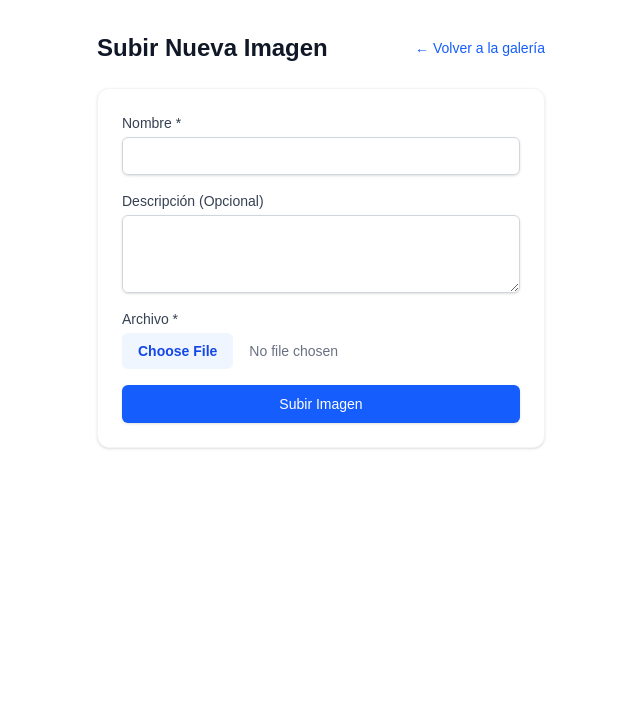
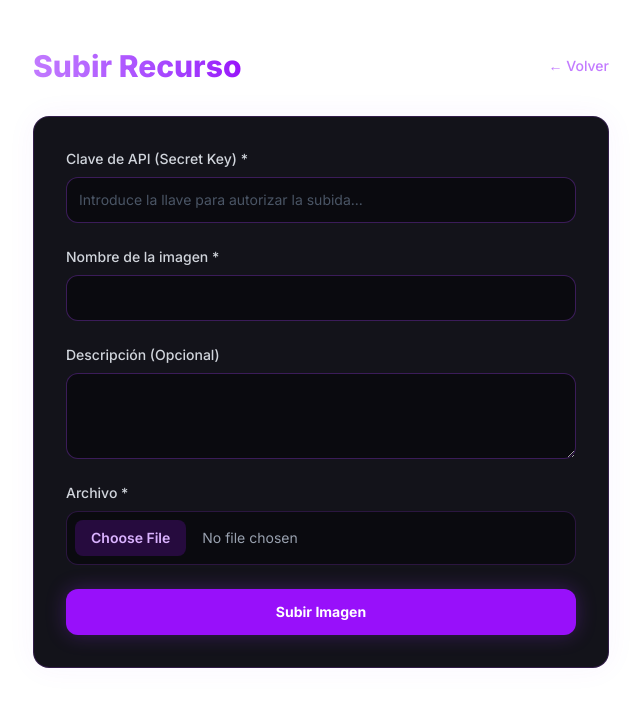
Before and after one commit to Cris-689/api-frontend, a Next.js app: page /upload in a window 1280 px wide. Shown: the top 706 px of the page, without its empty margins (319-959 px from the left). Built offline with nearby package versions, Linux system fonts and the light colour scheme.

Commit message:
HAy macarrera

```diff
--- a/actions/image.actions.ts
+++ b/actions/image.actions.ts
@@ -10,16 +10,19 @@ export async function uploadImageAction(prevState: UploadState, formData: FormDa
   try {
     const file = formData.get('file') as File | null;
     const nombre = formData.get('nombre') as string | null;
+    const apiKeyForm = formData.get('apiKey') as string | null;
 
     if (!file || file.size === 0 || !nombre) {
       return { success: false, error: 'El archivo y el nombre son obligatorios.' };
     }
 
     const apiUrl = `${process.env.NEXT_PUBLIC_API_URL || 'https://api.uzbuzbiz.es'}/images/upload`;
-    const apiKey = process.env.UPLOAD_API_KEY;
+
+    // Usamos la clave del formulario, o caemos al entorno si está configurada
+    const apiKey = apiKeyForm || process.env.UPLOAD_API_KEY;
 
     if (!apiKey) {
-      throw new Error('API Key no configurada en el servidor.');
+      return { success: false, error: 'Debes proporcionar una Clave de API para subir archivos.' };
     }
 
     const response = await fetch(apiUrl, {
@@ -32,7 +35,7 @@ export async function uploadImageAction(prevState: UploadState, formData: FormDa
 
     if (!response.ok) {
       const errorData = await response.json().catch(() => null);
-      throw new Error(errorData?.message || 'Error al subir la imagen al backend');
+      throw new Error(errorData?.message || 'Error al subir la imagen (¿Clave incorrecta?)');
     }
 
     const data = await response.json();
--- a/app/galeria/loading.tsx
+++ b/app/galeria/loading.tsx
@@ -1,10 +1,10 @@
 export default function LoadingGaleria() {
   return (
-    <div className="container mx-auto px-4 py-8 max-w-7xl animate-pulse">
-      <div className="h-10 bg-gray-200 rounded w-48 mb-8"></div>
-      <div className="grid grid-cols-2 md:grid-cols-3 lg:grid-cols-4 gap-6">
-        {[1, 2, 3, 4].map((i) => (
-          <div key={i} className="aspect-square bg-gray-200 rounded-xl"></div>
+    <div className="container mx-auto px-4 py-12 max-w-7xl animate-pulse">
+      <div className="h-12 bg-[#13131a] border border-purple-900/30 rounded-xl w-64 mb-12"></div>
+      <div className="grid grid-cols-1 sm:grid-cols-2 md:grid-cols-3 lg:grid-cols-4 gap-6">
+        {[1, 2, 3, 4, 5, 6, 7, 8].map((i) => (
+          <div key={i} className="aspect-square bg-[#13131a] border border-purple-900/30 rounded-xl"></div>
         ))}
       </div>
     </div>
--- a/app/galeria/page.tsx
+++ b/app/galeria/page.tsx
@@ -1,7 +1,6 @@
 import Image from 'next/image';
 import Link from 'next/link';
 
-// Asegúrate de que el backend exponga esta misma estructura
 interface ImageMetadata {
   id: number;
   nombre: string;
@@ -21,35 +20,42 @@ export default async function GaleriaPage() {
   const images = await getImages();
 
   return (
-    <div className="container mx-auto px-4 py-8 max-w-7xl">
-      <div className="flex justify-between items-center mb-8">
-        <h1 className="text-3xl font-bold text-gray-900">Galería</h1>
+    <div className="container mx-auto px-4 py-12 max-w-7xl relative">
+      <div className="flex flex-col sm:flex-row justify-between items-start sm:items-center gap-4 mb-12">
+        <div>
+          <h1 className="text-4xl font-extrabold text-transparent bg-clip-text bg-gradient-to-r from-purple-400 to-purple-600">Galería</h1>
+          <p className="text-gray-400 mt-2">Recursos visuales almacenados en el backend.</p>
+        </div>
         <Link
           href="/upload"
-          className="bg-blue-600 hover:bg-blue-700 text-white px-4 py-2 rounded-lg text-sm font-semibold shadow-sm"
+          className="bg-purple-600 hover:bg-purple-500 text-white px-6 py-3 rounded-xl text-sm font-bold shadow-[0_0_20px_rgba(147,51,234,0.3)] transition-all transform hover:-translate-y-1"
         >
           + Nueva Imagen
         </Link>
       </div>
 
       {images.length === 0 ? (
-        <p className="text-center text-gray-500 py-12">No hay imágenes. Sube la primera.</p>
+        <div className="text-center py-20 border border-dashed border-purple-500/30 bg-[#13131a] rounded-2xl">
+          <p className="text-gray-400">No hay imágenes. Sube la primera para iluminar este espacio.</p>
+        </div>
       ) : (
-        <div className="grid grid-cols-2 md:grid-cols-3 lg:grid-cols-4 gap-6">
+        <div className="grid grid-cols-1 sm:grid-cols-2 md:grid-cols-3 lg:grid-cols-4 gap-6">
           {images.map((img) => (
-            <div key={img.id} className="bg-white rounded-xl shadow-sm border border-gray-100 overflow-hidden group">
-              <div className="relative aspect-square w-full bg-gray-100">
+            <div key={img.id} className="bg-[#13131a] rounded-xl border border-purple-500/20 hover:border-purple-500/60 overflow-hidden group hover:shadow-[0_0_30px_rgba(147,51,234,0.15)] transition-all duration-300">
+              <div className="relative aspect-square w-full bg-[#0a0a0f] overflow-hidden">
                 <Image
                   src={`https://api.uzbuzbiz.es/images/${img.id}`}
                   alt={img.nombre}
                   fill
-                  sizes="(max-width: 768px) 50vw, 25vw"
-                  className="object-cover group-hover:scale-105 transition-transform duration-300"
+                  sizes="(max-width: 640px) 100vw, (max-width: 768px) 50vw, (max-width: 1024px) 33vw, 25vw"
+                  className="object-cover group-hover:scale-110 transition-transform duration-500"
+                  loading="lazy"
                 />
+                <div className="absolute inset-0 bg-gradient-to-t from-[#13131a] via-transparent to-transparent opacity-0 group-hover:opacity-100 transition-opacity duration-300"></div>
               </div>
-              <div className="p-4">
-                <p className="font-semibold text-gray-800 truncate">{img.nombre}</p>
-                <p className="text-xs text-gray-500 truncate mt-1">{img.filename}</p>
+              <div className="p-5">
+                <p className="font-bold text-gray-100 truncate">{img.nombre}</p>
+                <p className="text-xs text-purple-400/70 truncate mt-1">{img.filename}</p>
               </div>
             </div>
           ))}
--- a/app/layout.tsx
+++ b/app/layout.tsx
@@ -1,33 +1,24 @@
-import type { Metadata } from "next";
-import { Geist, Geist_Mono } from "next/font/google";
-import "./globals.css";
+import './globals.css';
+import { Inter } from 'next/font/google';
 
-const geistSans = Geist({
-  variable: "--font-geist-sans",
-  subsets: ["latin"],
-});
+const inter = Inter({ subsets: ['latin'] });
 
-const geistMono = Geist_Mono({
-  variable: "--font-geist-mono",
-  subsets: ["latin"],
-});
-
-export const metadata: Metadata = {
-  title: "Create Next App",
-  description: "Generated by create next app",
+export const metadata = {
+  title: 'Panel de Imágenes',
+  description: 'Gestor inmutable de recursos visuales',
 };
 
 export default function RootLayout({
   children,
-}: Readonly<{
+}: {
   children: React.ReactNode;
-}>) {
+}) {
   return (
-    <html
-      lang="en"
-      className={`${geistSans.variable} ${geistMono.variable} h-full antialiased`}
-    >
-      <body className="min-h-full flex flex-col">{children}</body>
+    <html lang="es">
+      {/* Aplicamos el fondo oscuro y texto claro a nivel global */}
+      <body className={`${inter.className} bg-[#0a0a0f] text-gray-100 min-h-screen antialiased`}>
+        {children}
+      </body>
     </html>
   );
 }
--- a/app/login/page.tsx
+++ b/app/login/page.tsx
@@ -3,18 +3,21 @@ import { Suspense } from 'react';
 
 export default function LoginPage() {
   return (
-    <div className="min-h-screen flex items-center justify-center bg-gray-50 py-12 px-4 sm:px-6 lg:px-8">
-      <div className="max-w-md w-full space-y-8 bg-white p-8 rounded-2xl shadow-sm border border-gray-100">
+    <div className="min-h-screen flex items-center justify-center relative overflow-hidden p-4">
+      {/* Brillos decorativos */}
+      <div className="absolute top-1/4 left-1/4 w-96 h-96 bg-purple-900/20 rounded-full blur-[100px] -z-10"></div>
+      <div className="absolute bottom-1/4 right-1/4 w-96 h-96 bg-purple-800/10 rounded-full blur-[100px] -z-10"></div>
+
+      <div className="max-w-md w-full space-y-8 bg-[#13131a] p-8 rounded-2xl border border-purple-500/20 shadow-[0_0_40px_rgba(147,51,234,0.1)] z-10">
         <div>
-          <h2 className="mt-6 text-center text-3xl font-extrabold text-gray-900">
+          <h2 className="mt-2 text-center text-3xl font-extrabold text-transparent bg-clip-text bg-gradient-to-r from-purple-400 to-purple-600">
             Acceso al Sistema
           </h2>
-          <p className="mt-2 text-center text-sm text-gray-600">
-            Plataforma de gestión inmutable
+          <p className="mt-2 text-center text-sm text-gray-400">
+            Autorización requerida por el clúster
           </p>
         </div>
-        {/* Usamos Suspense porque LoginForm consumirá useSearchParams() */}
-        <Suspense fallback={<div className="text-center text-sm text-gray-500">Cargando...</div>}>
+        <Suspense fallback={<div className="text-center text-sm text-purple-400 animate-pulse">Cargando seguridad...</div>}>
           <LoginForm />
         </Suspense>
       </div>
--- a/app/upload/page.tsx
+++ b/app/upload/page.tsx
@@ -3,16 +3,14 @@ import Link from 'next/link';
 
 export default function UploadPage() {
   return (
-    <div className="container mx-auto px-4 py-8">
-      <div className="max-w-md mx-auto">
-        <div className="flex items-center justify-between mb-6">
-          <h1 className="text-2xl font-bold text-gray-900">Subir Nueva Imagen</h1>
-          <Link href="/galeria" className="text-sm font-medium text-blue-600 hover:text-blue-500">
-            &larr; Volver a la galería
+    <div className="container mx-auto px-4 py-12">
+      <div className="max-w-xl mx-auto">
+        <div className="flex items-center justify-between mb-8">
+          <h1 className="text-3xl font-extrabold text-transparent bg-clip-text bg-gradient-to-r from-purple-400 to-purple-600">Subir Recurso</h1>
+          <Link href="/galeria" className="text-sm font-medium text-purple-400 hover:text-purple-300 transition-colors">
+            &larr; Volver
           </Link>
         </div>
-
-        {/* Aquí inyectamos el Client Component que maneja el FormData y la Server Action */}
         <UploadImageForm />
       </div>
     </div>
--- a/components/forms/LoginForm.tsx
+++ b/components/forms/LoginForm.tsx
@@ -4,24 +4,17 @@ import { useActionState } from 'react';
 import { useSearchParams } from 'next/navigation';
 import { loginAction } from '@/actions/auth.actions';
 
-const initialState = {
-  success: false,
-  error: '',
-};
+const initialState = { success: false, error: '' };
 
 export default function LoginForm() {
   const searchParams = useSearchParams();
   const callbackUrl = searchParams.get('callbackUrl') || '/galeria';
-
-  // React 19: useActionState maneja el estado, la mutación y la transición (isPending)
   const [state, formAction, isPending] = useActionState(loginAction, initialState);
 
   return (
-    // Ya no usamos onSubmit, inyectamos la action directamente en el form
     <form action={formAction} className="mt-8 space-y-6">
       <input type="hidden" name="callbackUrl" value={callbackUrl} />
 
-      <div className="rounded-md shadow-sm -space-y-px">
       <div>
         <label htmlFor="password" className="sr-only">Contraseña</label>
         <input
@@ -29,22 +22,24 @@ export default function LoginForm() {
           name="password"
           type="password"
           required
-            className="appearance-none rounded relative block w-full px-3 py-2 border border-gray-300 placeholder-gray-500 text-gray-900 focus:outline-none focus:ring-blue-500 focus:border-blue-500 focus:z-10 sm:text-sm"
-            placeholder="Contraseña de acceso"
+          className="appearance-none rounded-xl relative block w-full px-4 py-3 bg-[#0a0a0f] border border-purple-500/30 placeholder-gray-500 text-gray-100 focus:outline-none focus:ring-2 focus:ring-purple-500 focus:border-transparent transition-all"
+          placeholder="Contraseña de acceso..."
         />
       </div>
-      </div>
 
-      {/* Mostramos el error si el server action falló */}
-      {state?.error && <p className="text-red-500 text-sm font-medium">{state.error}</p>}
+      {state?.error && (
+        <p className="text-red-400 text-sm font-medium text-center bg-red-900/20 py-2 rounded-lg border border-red-500/20">
+          {state.error}
+        </p>
+      )}
 
       <div>
         <button
           type="submit"
           disabled={isPending}
-          className="group relative w-full flex justify-center py-2 px-4 border border-transparent text-sm font-medium rounded-md text-white bg-gray-900 hover:bg-black focus:outline-none focus:ring-2 focus:ring-offset-2 focus:ring-gray-900 disabled:opacity-50"
+          className="w-full flex justify-center py-3 px-4 border border-transparent text-sm font-bold rounded-xl text-white bg-purple-600 hover:bg-purple-500 shadow-[0_0_20px_rgba(147,51,234,0.3)] hover:shadow-[0_0_25px_rgba(147,51,234,0.5)] focus:outline-none focus:ring-2 focus:ring-offset-2 focus:ring-offset-[#0a0a0f] focus:ring-purple-500 transition-all disabled:opacity-50 disabled:cursor-not-allowed"
         >
-          {isPending ? 'Verificando...' : 'Entrar'}
+          {isPending ? 'Verificando credenciales...' : 'Entrar'}
         </button>
       </div>
     </form>
--- a/components/forms/UploadImageForm.tsx
+++ b/components/forms/UploadImageForm.tsx
@@ -3,58 +3,70 @@
 import { useActionState } from 'react';
 import { uploadImageAction } from '@/actions/image.actions';
 
-const initialState = {
-  success: false,
-  error: '',
-  message: '',
-};
+const initialState = { success: false, error: '', message: '' };
 
 export default function UploadImageForm() {
   const [state, formAction, isPending] = useActionState(uploadImageAction, initialState);
 
   return (
-    <form action={formAction} className="p-6 bg-white rounded-xl shadow-sm border border-gray-100 space-y-4">
+    <form action={formAction} className="p-8 bg-[#13131a] rounded-2xl border border-purple-500/20 shadow-[0_0_30px_rgba(147,51,234,0.05)] space-y-6 relative overflow-hidden">
+
+      {/* Reflejo decorativo en el formulario */}
+      <div className="absolute top-0 right-0 w-32 h-32 bg-purple-600/10 rounded-full blur-[50px] -z-10 pointer-events-none"></div>
+
       <div>
-        <label htmlFor="nombre" className="block text-sm font-medium text-gray-700">Nombre *</label>
+        <label htmlFor="apiKey" className="block text-sm font-medium text-gray-300 mb-2">Clave de API (Secret Key) *</label>
+        <input
+          type="password"
+          id="apiKey"
+          name="apiKey"
+          required
+          placeholder="Introduce la llave para autorizar la subida..."
+          className="block w-full rounded-xl bg-[#0a0a0f] border border-purple-500/30 text-gray-100 placeholder-gray-600 focus:border-purple-500 focus:ring-2 focus:ring-purple-500/50 sm:text-sm p-3 transition-all"
+        />
+      </div>
+
+      <div>
+        <label htmlFor="nombre" className="block text-sm font-medium text-gray-300 mb-2">Nombre de la imagen *</label>
         <input
           type="text"
           id="nombre"
           name="nombre"
           required
-          className="mt-1 block w-full rounded-md border border-gray-300 shadow-sm focus:border-blue-500 focus:ring-blue-500 sm:text-sm p-2"
+          className="block w-full rounded-xl bg-[#0a0a0f] border border-purple-500/30 text-gray-100 placeholder-gray-600 focus:border-purple-500 focus:ring-2 focus:ring-purple-500/50 sm:text-sm p-3 transition-all"
         />
       </div>
 
       <div>
-        <label htmlFor="descripcion" className="block text-sm font-medium text-gray-700">Descripción (Opcional)</label>
+        <label htmlFor="descripcion" className="block text-sm font-medium text-gray-300 mb-2">Descripción (Opcional)</label>
         <textarea
           id="descripcion"
           name="descripcion"
           rows={3}
-          className="mt-1 block w-full rounded-md border border-gray-300 shadow-sm focus:border-blue-500 focus:ring-blue-500 sm:text-sm p-2"
+          className="block w-full rounded-xl bg-[#0a0a0f] border border-purple-500/30 text-gray-100 placeholder-gray-600 focus:border-purple-500 focus:ring-2 focus:ring-purple-500/50 sm:text-sm p-3 transition-all"
         />
       </div>
 
       <div>
-        <label htmlFor="file" className="block text-sm font-medium text-gray-700">Archivo *</label>
+        <label htmlFor="file" className="block text-sm font-medium text-gray-300 mb-2">Archivo *</label>
         <input
           type="file"
           id="file"
           name="file"
           accept=".png,.jpeg,.jpg,.webp"
           required
-          className="mt-1 block w-full text-sm text-gray-500 file:mr-4 file:py-2 file:px-4 file:rounded-md file:border-0 file:text-sm file:font-semibold file:bg-blue-50 file:text-blue-700 hover:file:bg-blue-100"
+          className="block w-full text-sm text-gray-400 file:mr-4 file:py-2 file:px-4 file:rounded-lg file:border-0 file:text-sm file:font-semibold file:bg-purple-600/20 file:text-purple-300 hover:file:bg-purple-600/30 file:transition-colors file:cursor-pointer cursor-pointer border border-purple-500/20 rounded-xl bg-[#0a0a0f] p-2"
         />
       </div>
 
       {state.error && (
-        <div className="p-3 rounded-md text-sm bg-red-50 text-red-700">
+        <div className="p-4 rounded-xl text-sm bg-red-900/20 border border-red-500/30 text-red-400">
           {state.error}
         </div>
       )}
 
       {state.success && (
-        <div className="p-3 rounded-md text-sm bg-green-50 text-green-700">
+        <div className="p-4 rounded-xl text-sm bg-green-900/20 border border-green-500/30 text-green-400">
           {state.message}
         </div>
       )}
@@ -62,9 +74,9 @@ export default function UploadImageForm() {
       <button
         type="submit"
         disabled={isPending}
-        className="w-full flex justify-center py-2 px-4 border border-transparent rounded-md shadow-sm text-sm font-medium text-white bg-blue-600 hover:bg-blue-700 focus:outline-none focus:ring-2 focus:ring-offset-2 focus:ring-blue-500 disabled:opacity-50"
+        className="w-full flex justify-center py-3 px-4 border border-transparent rounded-xl shadow-[0_0_20px_rgba(147,51,234,0.3)] text-sm font-bold text-white bg-purple-600 hover:bg-purple-500 focus:outline-none focus:ring-2 focus:ring-offset-2 focus:ring-offset-[#0a0a0f] focus:ring-purple-500 transition-all transform hover:-translate-y-0.5 disabled:opacity-50 disabled:cursor-not-allowed disabled:transform-none"
       >
-        {isPending ? 'Subiendo...' : 'Subir Imagen'}
+        {isPending ? 'Procesando en el clúster...' : 'Subir Imagen'}
       </button>
     </form>
   );
```
Lines whose indentation alone changed are shown as unchanged.
